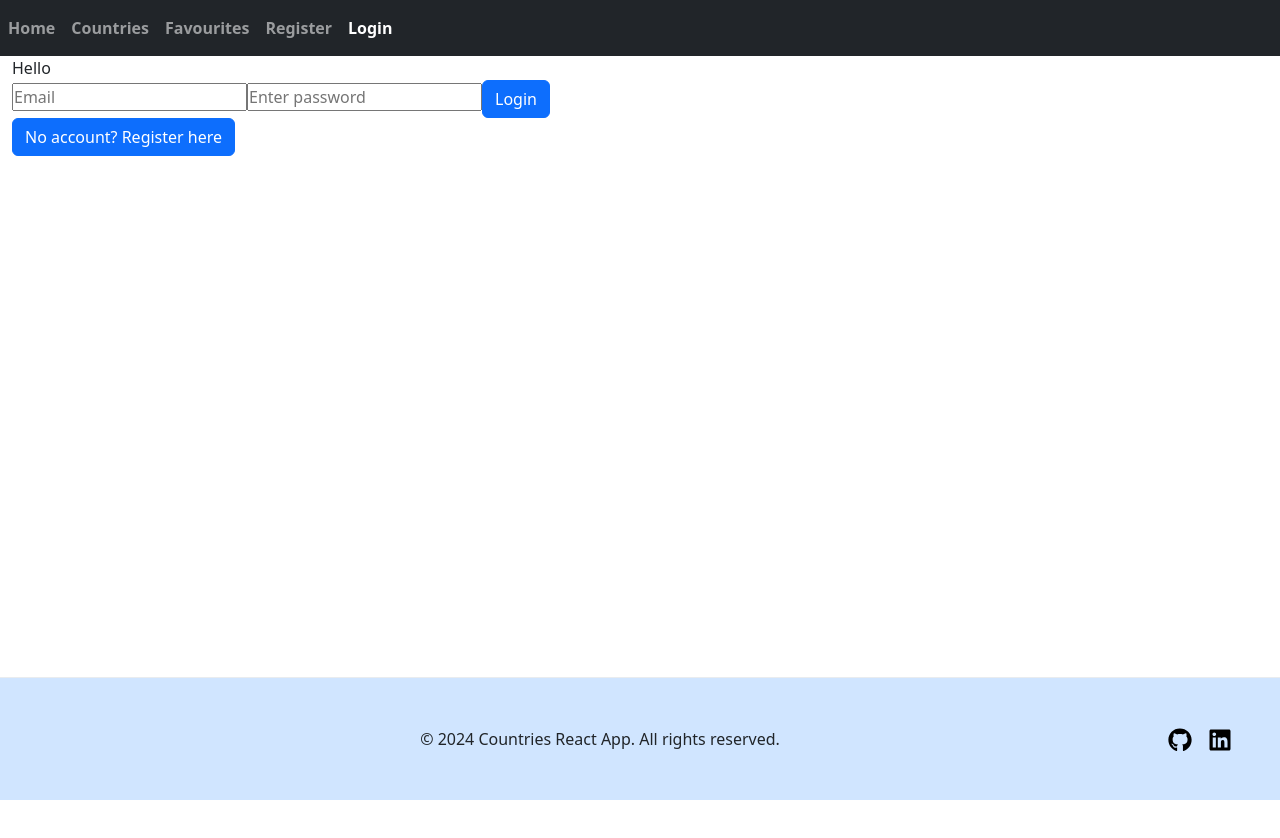
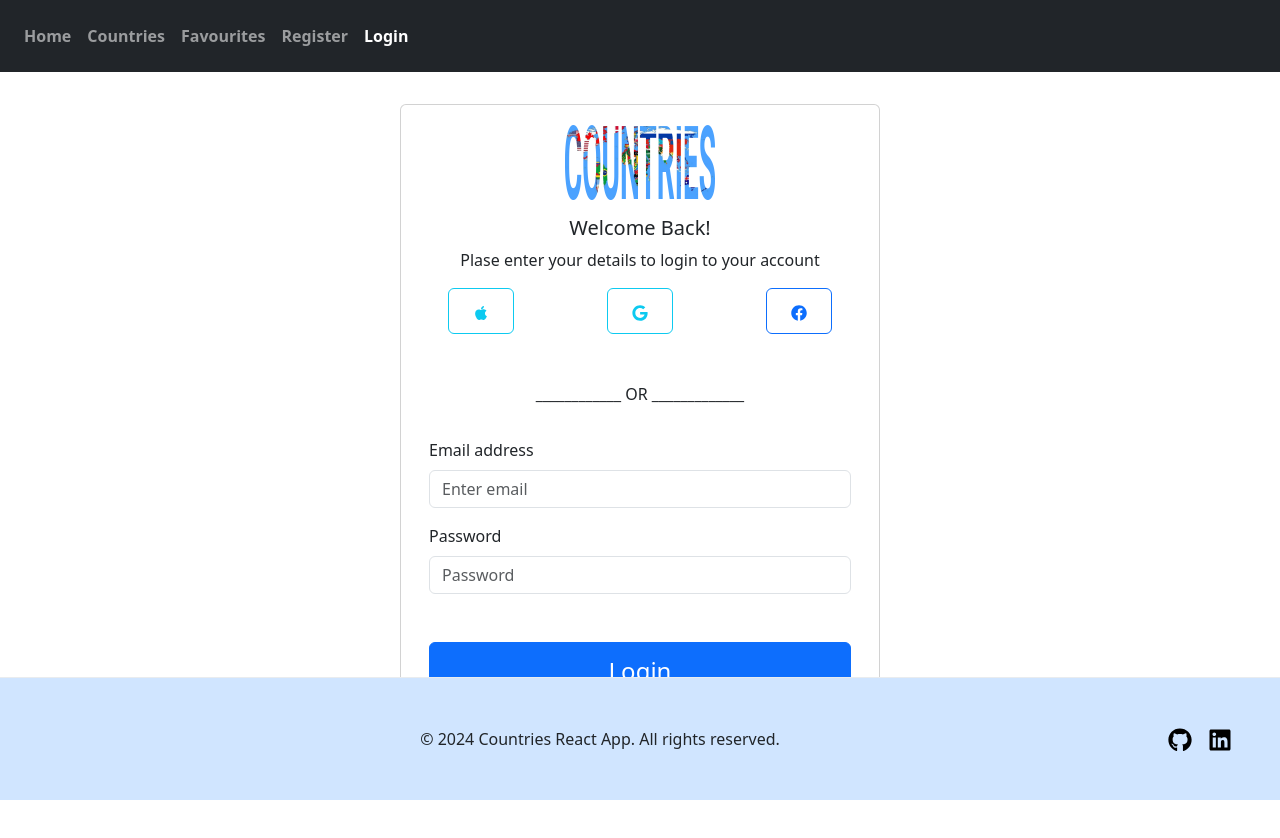
Before and after one commit to the-sankari/countries-react-app, a React app: page /login in a window 1280 px wide. Shown: the top 838 px of the page. Before the commit the page ends 800 px from the top, so only its background shows below. Built offline with nearby package versions, Linux system fonts and the light colour scheme; no server answers; the HTML template or start-up script is replaced by a standard one.

Commit message:
Update user interface of login f´page

```diff
--- a/src/components/Header.jsx
+++ b/src/components/Header.jsx
@@ -1,5 +1,4 @@
-import React from "react";
-import { Button, Container, Nav, Navbar } from "react-bootstrap";
+import { Button, Nav, Navbar } from "react-bootstrap";
 import { LinkContainer } from "react-router-bootstrap";
 import { auth, logout } from "../auth/firebase";
 import { useAuthState } from "react-firebase-hooks/auth";
@@ -8,13 +7,12 @@ const Header = () => {
   const [user] = useAuthState(auth);
 
   return (
-    // <Container fluid className="">
       <Navbar
         collapseOnSelect
         expand="md"
         bg="dark"
         variant="dark"
-        className="justify-content-end align-items-center fixed-top pt-2"
+        className="justify-content-end align-items-center fixed-top p-3"
       >
         <Navbar.Toggle aria-controls="basic-navbar-nav" />
         <Navbar.Collapse id="basic-navbar-nav">
@@ -65,7 +63,6 @@ const Header = () => {
           </Nav>
         </Navbar.Collapse>
       </Navbar>
-    // </Container>
   );
 };
 
--- a/src/components/Login.jsx
+++ b/src/components/Login.jsx
@@ -1,43 +1,162 @@
-import React, { useState } from "react";
+import { useEffect, useState } from "react";
 import { useAuthState } from "react-firebase-hooks/auth";
 import { auth, logginWithEmailAndPassword } from "../auth/firebase";
-import { Button } from "react-bootstrap";
-import { useNavigate } from "react-router-dom";
+import logo from "../assets/img/Countries.png";
+import { Button, Card, Col, Container, Fade, Form, Row } from "react-bootstrap";
+import { Link, useNavigate } from "react-router-dom";
+import { FaApple, FaFacebook, FaGoogle } from "react-icons/fa";
 
 const Login = () => {
   const [email, setEmail] = useState("");
   const [password, setPassword] = useState("");
+  const [openTex, setOpenText] = useState(false);
   const [user, loading, error] = useAuthState(auth);
   const navigate = useNavigate();
+
+  useEffect(() => {
+    if (user) {
+      navigate("/");
+    }
+  }, [user, navigate]);
 
   const handleLogin = () => {
     logginWithEmailAndPassword(email, password);
   };
+
+  const handleOpenText = () => {
+    setOpenText(!openTex);
+  };
   return (
-    <div>
-      <div className="none">Hello {user?.email}</div>
-      <input
+    <Container className="mt-5">
+      <Row className="justify-content-center">
+        {/* <Col md={6}>
+          <h2 className="text-center">Login</h2>
+          <Form>
+            <Form.Group className="mb-3" controlId="formBasicEmail">
+              <Form.Label>Email address</Form.Label>
+              <Form.Control
                 type="email"
                 value={email}
-        onChange={(e) => {
-          setEmail(e.target.value);
-        }}
-        placeholder="Email"
+                onChange={(e) => setEmail(e.target.value)}
+                placeholder="Enter email"
+                required
               />
-      <input
+            </Form.Group>
+            <Form.Group className="mb-3" controlId="formBasicPassword">
+              <Form.Label>Password</Form.Label>
+              <Form.Control
                 type="password"
                 value={password}
-        onChange={(e) => {
-          setPassword(e.target.value);
+                onChange={(e) => setPassword(e.target.value)}
+                placeholder="Password"
+                required
+              />
+            </Form.Group>
+            <Button variant="primary" type="submit" onClick={handleLogin}>
+              Login
+            </Button>
+          </Form>
+        </Col> */}
+        <Card style={{ width: "30rem" }}>
+          <Card.Img
+            variant="top"
+            src={logo}
+            style={{ width: "150px", alignSelf: "center", marginTop: "20px" }}
+          />
+          <Card.Body className="text-center">
+            <Card.Title>Welcome Back! </Card.Title>
+            <Card.Text>
+              Plase enter your details to login to your account
+            </Card.Text>
+          </Card.Body>
+          <Row className="d-flex justify-content-center text-center">
+            <Col>
+              <Button
+                variant="outline-info"
+                style={{ padding: "10px 24px " }}
+                onClick={handleOpenText}
+                aria-expanded={open}
+                aria-controls="fade-text"
+              >
+                <FaApple />
+              </Button>
+            </Col>
+            <Col>
+              <Button
+                variant="outline-info"
+                style={{ padding: "10px 24px " }}
+                onClick={handleOpenText}
+                aria-controls="fade-text"
+                aria-expanded={open}
+              >
+                <FaGoogle />
+              </Button>
+            </Col>
+            <Col>
+              <Button
+                variant="outline-primary"
+                style={{ padding: "10px 24px " }}
+                onClick={handleOpenText}
+                aria-controls="fade-text"
+                aria-expanded={open}
+              >
+                <FaFacebook />
+              </Button>
+            </Col>
+            <Fade in={openTex}>
+              <div className="fade-text text-muted" size="sm">
+                This feature is not available right now. Please login with your
+                eamil address and password. Thank you.
+              </div>
+            </Fade>
+            <p className="text-center">____________ OR _____________</p>
+          </Row>
+          <Card.Body>
+            <Form>
+              <Form.Group className="mb-3" controlId="formBasicEmail">
+                <Form.Label>Email address</Form.Label>
+                <Form.Control
+                  type="email"
+                  value={email}
+                  onChange={(e) => setEmail(e.target.value)}
+                  placeholder="Enter email"
+                  required
+                />
+              </Form.Group>
+              <Form.Group className="mb-3" controlId="formBasicPassword">
+                <Form.Label>Password</Form.Label>
+                <Form.Control
+                  type="password"
+                  value={password}
+                  onChange={(e) => setPassword(e.target.value)}
+                  placeholder="Password"
+                  required
+                />
+              </Form.Group>
+            </Form>
+          </Card.Body>
+
+          <Card.Body className="text-center">
+            <Button
+              style={{
+                padding: "10px 14px",
+                width: "100%",
+                fontSize: "1.5rem",
               }}
-        placeholder="Enter password"
-      />
-      <Button onClick={handleLogin}>Login</Button>
-      <br />
-      <Button onClick={() => navigate("/register")}>
-        No account? Register here
+              variant="primary"
+              type="submit"
+              onClick={handleLogin}
+            >
+              Login
             </Button>
-    </div>
+            <p className="text-center mt-3">
+              Don&apos;t have an account?{" "}
+              <Link to="/register">Register here.</Link>
+            </p>
+          </Card.Body>
+        </Card>
+      </Row>
+    </Container>
   );
 };
 
```
Also changed, not shown: src/assets/img/Countries.png (added). Lines whose indentation alone changed are shown as unchanged.
